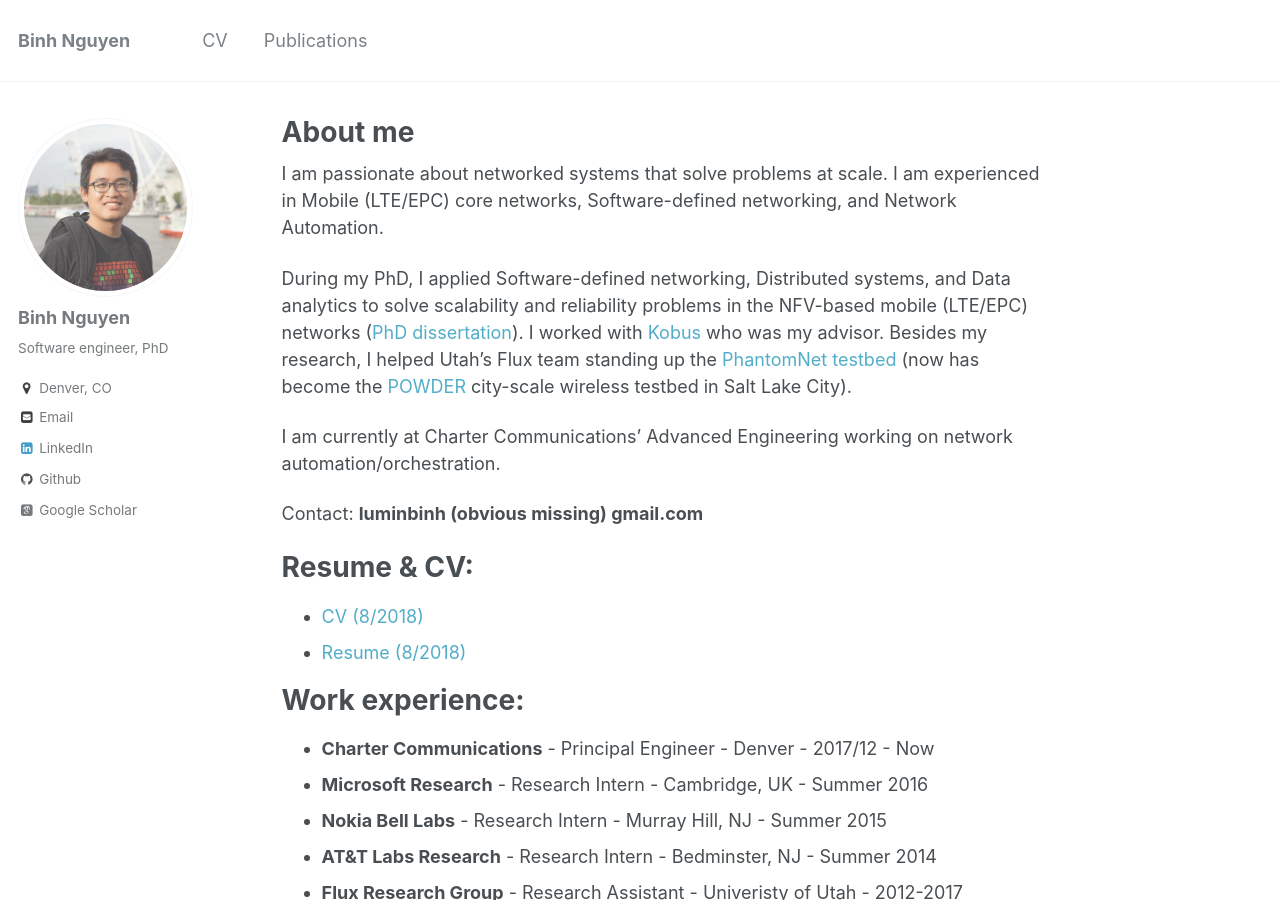
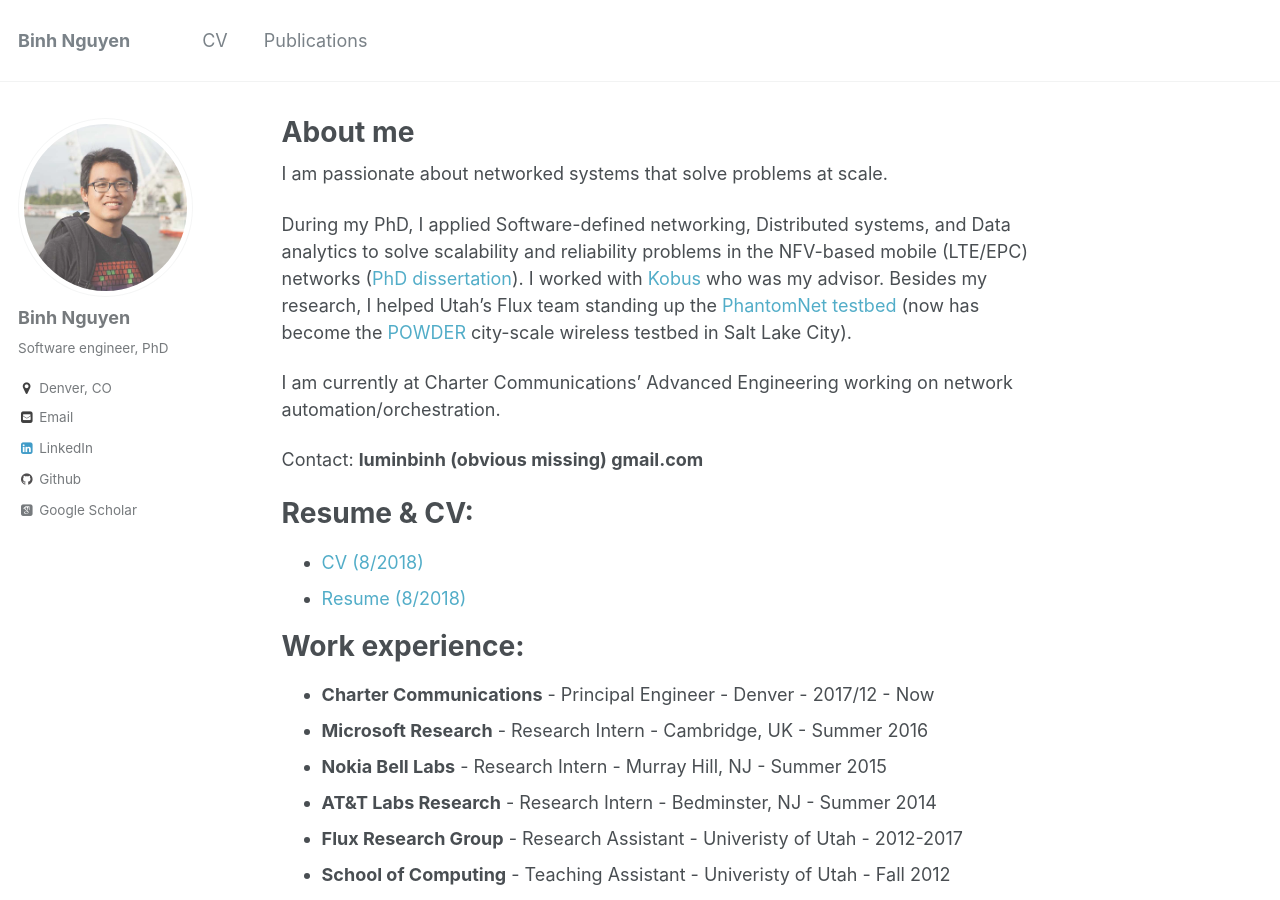
Before and after one commit to binhqnguyen/binhqnguyen.github.io, a Jekyll site: the page built from _pages/about.md, in a window 1280 px wide and 900 px high. Built offline with Jekyll 4.4.1, drawn with Linux system fonts in a browser that asks for light colours; some web fonts are replaced.

Commit message:
about page

```diff
--- a/_pages/about.md
+++ b/_pages/about.md
@@ -7,7 +7,7 @@ redirect_from:
   - /about/
   - /about.html
 ---
-I am passionate about networked systems that solve problems at scale. I am experienced in Mobile (LTE/EPC) core networks, Software-defined networking, and Network Automation.
+I am passionate about networked systems that solve problems at scale.
 
 During my PhD, I applied Software-defined networking, Distributed systems, and Data analytics to solve scalability and reliability problems in the NFV-based mobile (LTE/EPC) networks ([PhD dissertation](https://www.flux.utah.edu/download?uid=271)). I worked with [Kobus](http://www.cs.utah.edu/~kobus) who was my advisor.
 Besides my research, I helped Utah's Flux team standing up the [PhantomNet testbed](http://www.phantomnet.org/) (now has become the [POWDER](https://powderwireless.net/) city-scale wireless testbed in Salt Lake City).
```
